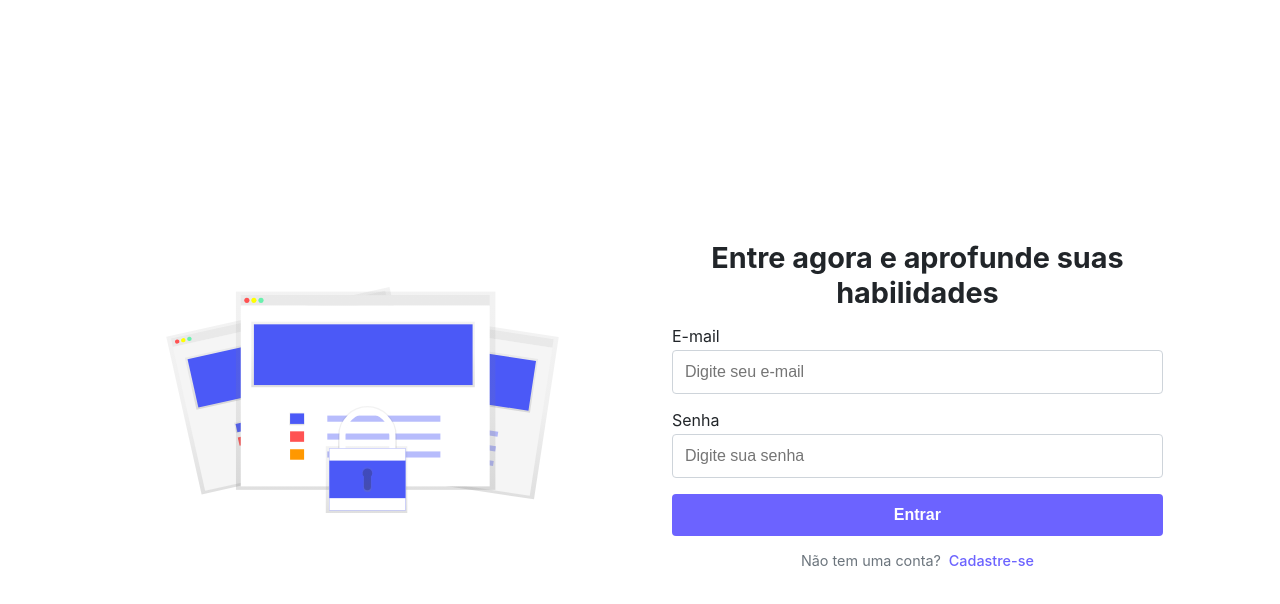
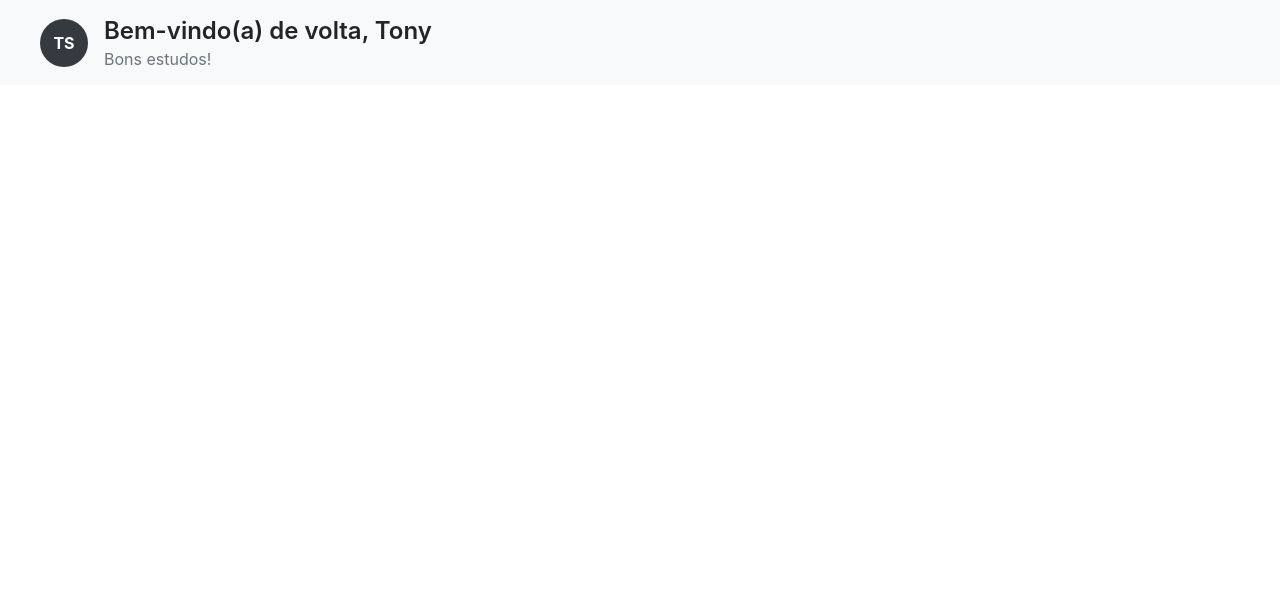
Before and after one commit to TonySandro/pov-mk, a React (Create React App) app in the folder frontend/: page /home in a window 1280 px wide. Shown: the top 604 px of the page. Built offline with nearby package versions, Linux system fonts and the light colour scheme.

Commit message:
feat: adding initial section component of catalog page

```diff
--- a/frontend/declarations.d.ts
+++ b/frontend/declarations.d.ts
@@ -1,4 +1,9 @@
 declare module "*.svg" {
+  const content: string;
+  export default content;
+}
+
+declare module "*.jpg" {
   const content: string;
   export default content;
 }
--- /dev/null
+++ b/frontend/src/components/InitialPage/InitialSection/InitialSectionComponent.tsx
@@ -0,0 +1,37 @@
+import React from 'react';
+import styles from './initialSection.module.scss';
+
+interface InitialSectionProps {
+  isAuthenticated: boolean;
+  bannerImage: string;
+}
+
+const InitialSection: React.FC<InitialSectionProps> = ({ isAuthenticated, bannerImage }) => {
+  if (!isAuthenticated) {
+    return (
+      <section className={styles.bannerSection}>
+        <div className={styles.bannerContainer}>
+          <img
+            className={styles.bannerImage}
+            src={bannerImage}
+            alt="Banner de acesso"
+          />
+        </div>
+      </section>
+    );
+  }
+
+  return (
+    <section className={styles.initialSectionSec}>
+      <div className={styles.initialSectionContainer}>
+        <div className={styles.profileIcon}>TS</div>
+        <div className={styles.textWrapper}>
+          <h1 className={styles.welcomeText}>Bem-vindo(a) de volta, Tony</h1>
+          <p className={styles.roleText}>Bons estudos!</p>
+        </div>
+      </div>
+    </section>
+  );
+};
+
+export default InitialSection;
--- /dev/null
+++ b/frontend/src/components/InitialPage/InitialSection/initialSection.module.scss
@@ -0,0 +1,66 @@
+.bannerSection {
+  background-color: #fff;
+  padding: 1rem 0;
+}
+
+.bannerContainer {
+  display: flex;
+  justify-content: center;
+  align-items: center;
+  margin: 0 auto;
+  max-width: 1200px;
+  padding: 0 1rem;
+}
+
+.bannerImage {
+  width: 100%;
+  max-width: 1000px;
+  height: auto;
+  border-radius: 8px;
+  box-shadow: 0 2px 6px rgba(0, 0, 0, 0.1);
+}
+
+.initialSectionSec {
+  background-color: #f8f9fa;
+  padding: 1rem 0;
+}
+
+.initialSectionContainer {
+  display: flex;
+  align-items: center;
+  gap: 1rem;
+  max-width: 1200px;
+  margin: 0 auto;
+  padding: 0 1rem;
+}
+
+.profileIcon {
+  width: 3rem;
+  height: 3rem;
+  background-color: #343a40;
+  color: #fff;
+  display: flex;
+  align-items: center;
+  justify-content: center;
+  border-radius: 50%;
+  font-weight: bold;
+  font-size: 1rem;
+}
+
+.textWrapper {
+  display: flex;
+  flex-direction: column;
+}
+
+.welcomeText {
+  font-size: 1.5rem;
+  font-weight: 600;
+  color: #212529;
+  margin: 0;
+}
+
+.roleText {
+  font-size: 1rem;
+  color: #6c757d;
+  margin: 0.25rem 0 0 0;
+}
--- a/frontend/src/index.tsx
+++ b/frontend/src/index.tsx
@@ -1,10 +1,12 @@
 import React from 'react';
+import { BrowserRouter as Router, Routes, Route } from 'react-router-dom';
+import { Provider } from 'react-redux';
 import ReactDOM from 'react-dom/client';
-import './index.css';
 import reportWebVitals from './reportWebVitals';
-import { Provider } from 'react-redux';
 import { store } from './app/store';
 import LoginPage from './pages/login';
+import Catalog from './pages/catalog';
+import './index.css';
 
 const root = ReactDOM.createRoot(
   document.getElementById('root') as HTMLElement
@@ -13,7 +15,12 @@ const root = ReactDOM.createRoot(
 root.render(
   <React.StrictMode>
     <Provider store={store}>
-      <LoginPage />
+      <Router>
+        <Routes>
+          <Route path="/" element={<LoginPage />} />
+          <Route path="/home" element={<Catalog />} />
+        </Routes>
+      </Router>
     </Provider>
   </React.StrictMode>
 );
--- /dev/null
+++ b/frontend/src/pages/catalog/index.tsx
@@ -0,0 +1,12 @@
+import bannerImage from '../../image/education-banner.jpg';
+import InitialSection from '../../components/InitialPage/InitialSection/InitialSectionComponent';
+
+function Catalog() {
+    return (
+        <div>
+            <InitialSection isAuthenticated={true} bannerImage={bannerImage} />
+        </div>
+    );
+}
+
+export default Catalog;
```
Also changed, not shown: frontend/src/image/education-banner.jpg (added).
